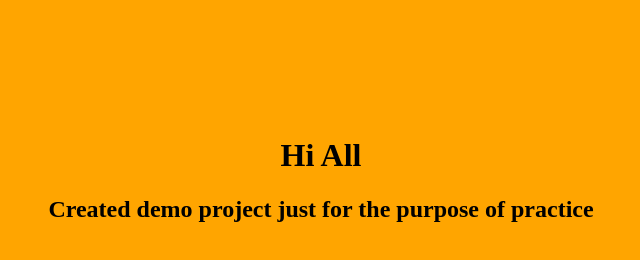
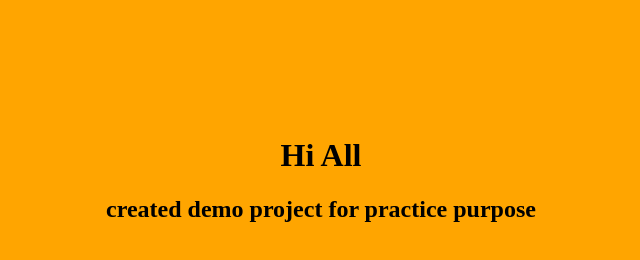
Before and after one commit to pradip634/demo-project, a plain HTML site: page index.html in a window 1280 px wide. Shown: the whole page, without its empty margins (319-959 px from the left). Drawn offline with Linux system fonts and the light colour scheme.

Commit message:
Update index.html

```diff
--- a/index.html
+++ b/index.html
@@ -1,5 +1,5 @@
 <html>
-        <head>
+        <head></head>
         <title> HTML body Bgcolr Attribute </title>
         <head/>
 
@@ -9,7 +9,7 @@
         <h1> Hi All </h1>
         <h2>
 
-         Created demo project just for the purpose of practice
+         created demo project for practice purpose
          <h2>
 
         </center>
```
